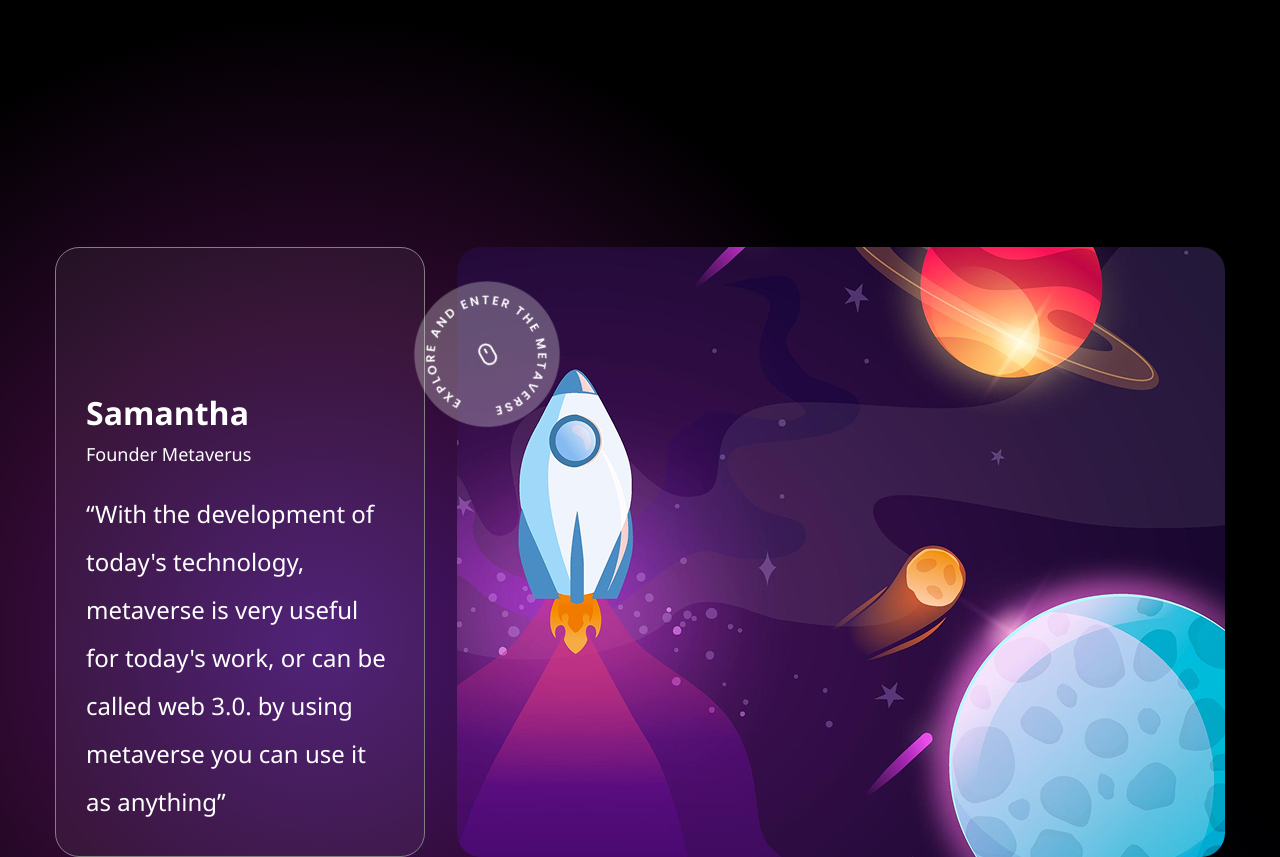
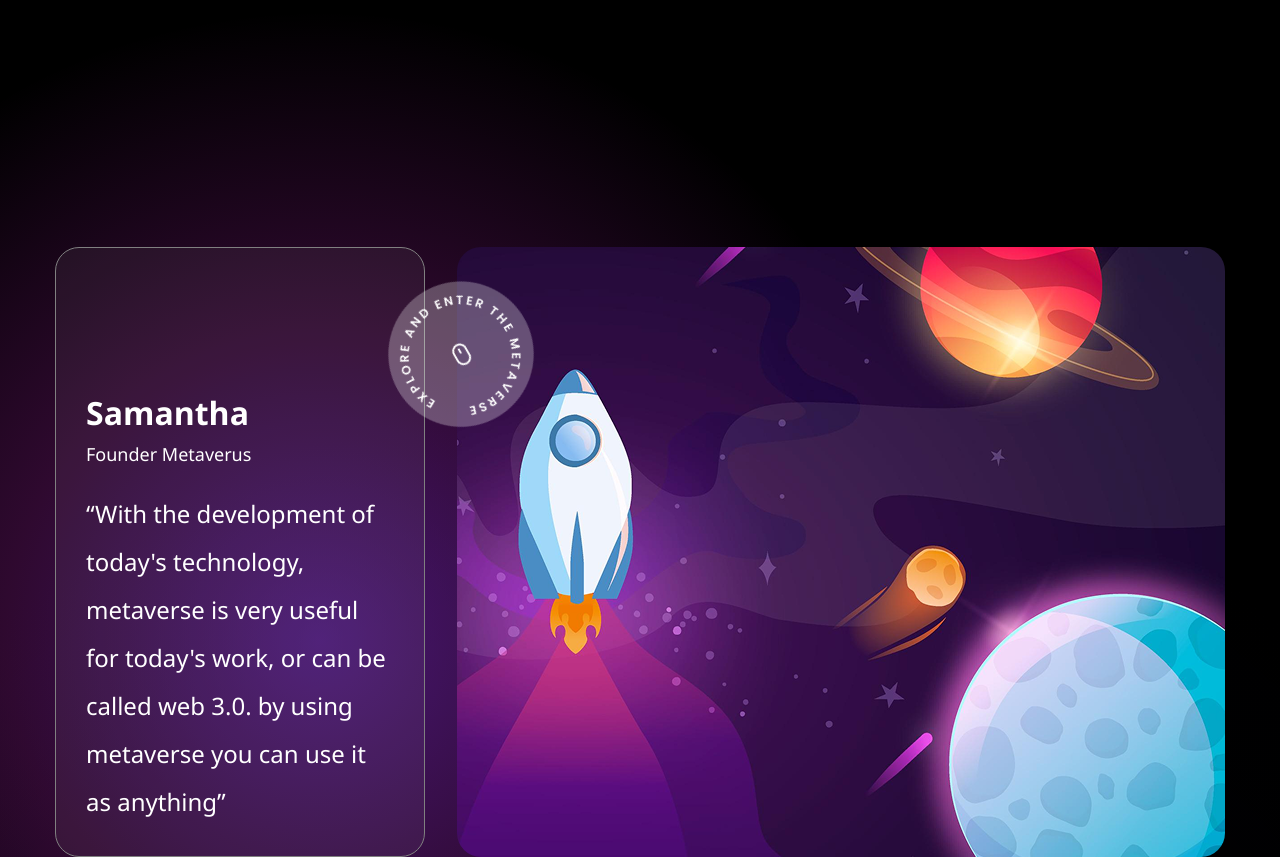
Before and after one commit to ew1tt058/Metaverse-Madness, a website: page index.html in a window 1280 px wide. Shown: the part 6902-7759 px from the top of the page. Drawn offline with Linux system fonts and the light colour scheme.

Commit message:
fixed bugs

```diff
--- a/styles/_insight.scss
+++ b/styles/_insight.scss
@@ -274,7 +274,7 @@
         }
         &__explore {
             top: 31%;
-            left: 31%;
+            left: 29%;
             z-index: 999;
             width: 180px;
             height: 180px;
```
Also changed, not shown: dist/index.css.
